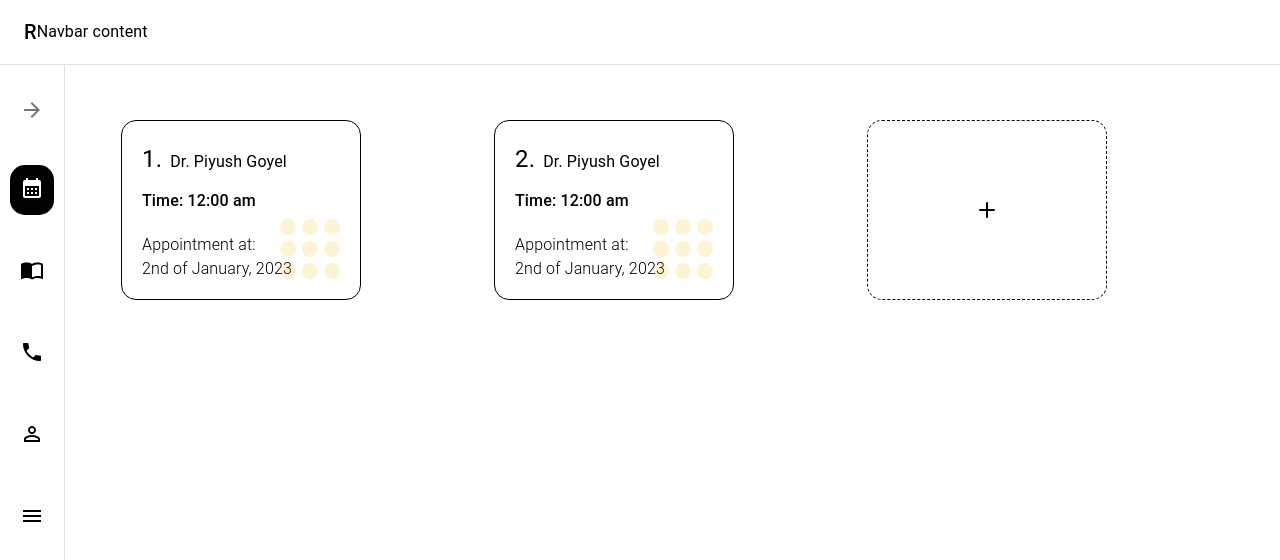
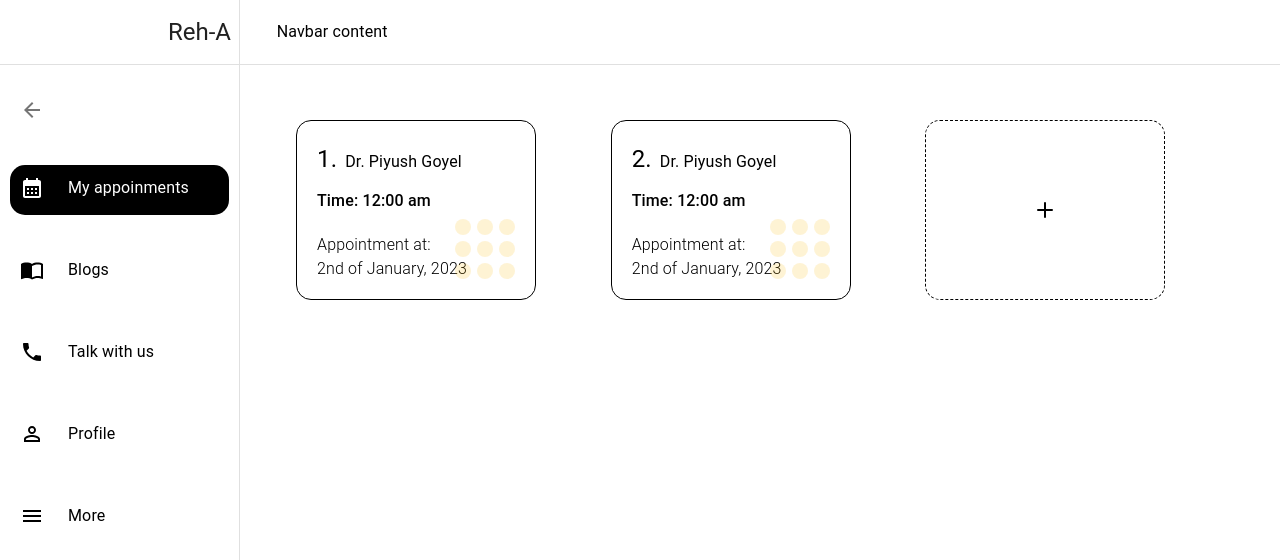
Before and after one commit to Vivekkharnotia/LibraryManagementSystem, a Next.js app: page /app in a window 1280 px wide. Shown: the top 560 px of the page. Built offline with nearby package versions, Linux system fonts and the light colour scheme.

Commit message:
sidebar button fix

```diff
--- a/components/general/Sidebar/Sidebar.js
+++ b/components/general/Sidebar/Sidebar.js
@@ -91,7 +91,7 @@ const Drawer = styled(MuiDrawer, {
 
 export default function MiniDrawer() {
   const theme = useTheme();
-  const [open, setOpen] = React.useState(false);
+  const [open, setOpen] = React.useState(true);
   const [current, setCurrent] = useState(0);
 
   const handleDrawerOpen = () => {
@@ -101,7 +101,7 @@ export default function MiniDrawer() {
     navLogo.style.left = '-10px';
     navLogo.style.opacity = 0;
     navItm.style.marginLeft = '0px';
-    drawerBtn.style.rotate = "180deg";
+    drawerBtn.style.rotate = "0deg";
     drawerBtn.style.transition = "0.5s ease";
     setOpen(true);
   };
@@ -113,7 +113,7 @@ export default function MiniDrawer() {
     navLogo.style.opacity = 1;
     navLogo.style.left = '0px';
     navItm.style.marginLeft = '40px';
-    drawerBtn.style.rotate = "0deg";
+    drawerBtn.style.rotate = "180deg";
     drawerBtn.style.transition = "0.5s ease";
     setOpen(false);
   };
@@ -200,7 +200,7 @@ export default function MiniDrawer() {
                 className={sidebar.sidebarIcn}
                 id="drawerBtn"
               >
-                <ArrowForwardOutlinedIcon fontSize="medium" color="action" />
+                <ArrowForwardOutlinedIcon sx={{transform: 'rotate(180deg)'}} fontSize="medium" color="action" />
               </ListItemIcon>
             </ListItemButton>
 
--- a/components/general/Sidebar/Sidebar.module.css
+++ b/components/general/Sidebar/Sidebar.module.css
@@ -3,11 +3,12 @@
     align-items: center;
 }
 .navBarContent{
-    margin-left: 40px;
+    margin-left: 0px;
     transition: 0.6s ease;
 }
 .navLogo{
-    transition: 1s ease;
+    opacity: 0;
+    transition: 300ms ease;
 }
 
 .bar{
```
